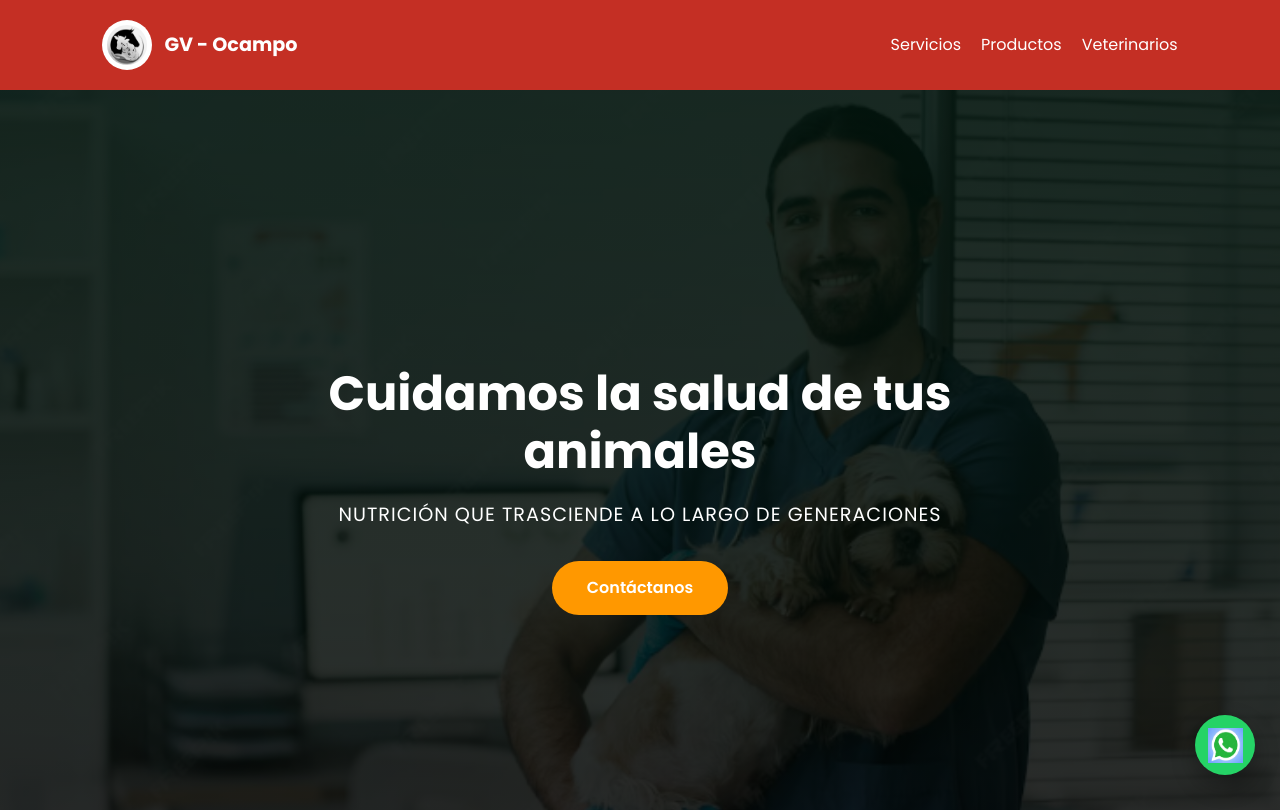
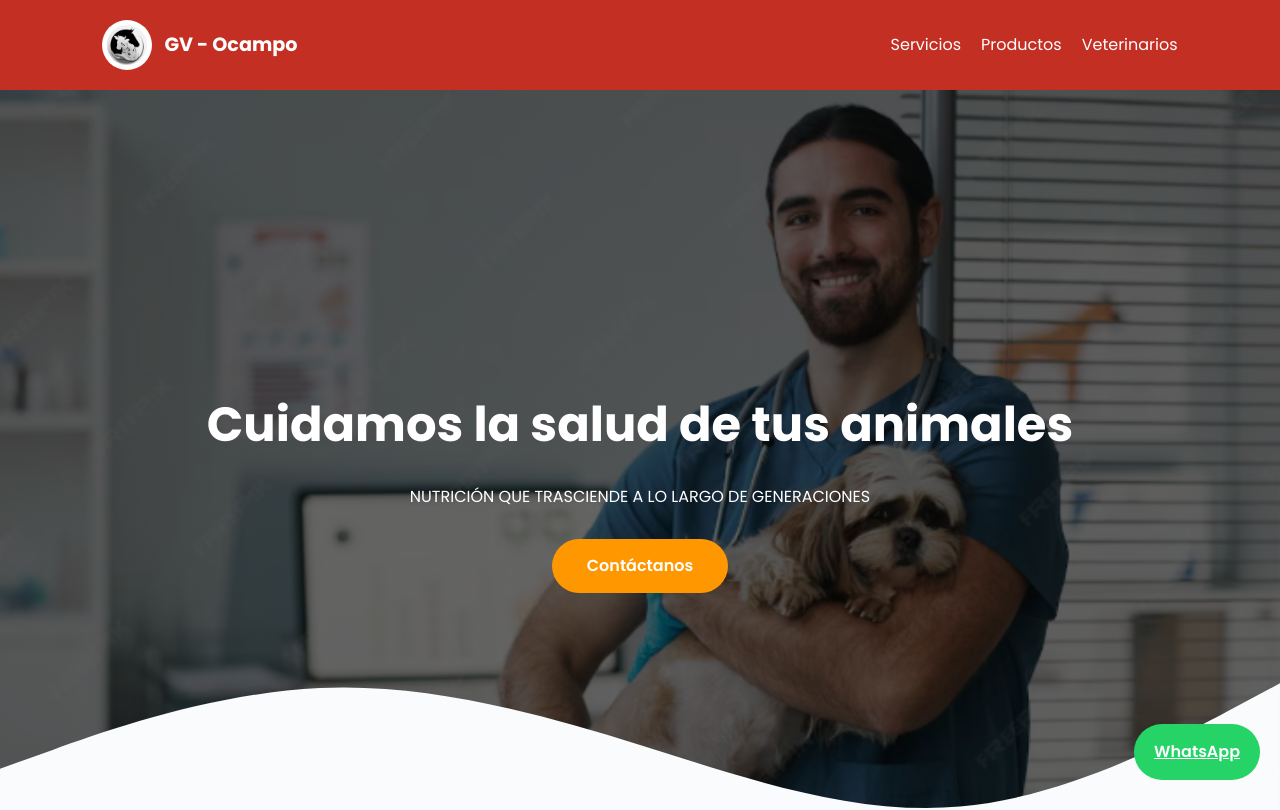
Before and after one commit to Projects-Gervacio/gv-ocampo, a plain HTML site: page index.html in a window 1280 px wide. Shown: the top 810 px of the page. Drawn offline with Linux system fonts and the light colour scheme.

Commit message:
Add files via upload

```diff
--- a/css/styles.css
+++ b/css/styles.css
@@ -48,84 +48,50 @@ body {
 .hero {
     position: relative;
     height: 100vh;
-    background: linear-gradient(
-        rgba(0, 70, 40, 0.65),
-        rgba(0, 0, 0, 0.6)
-    ),
-    url('../img/hero.png') center center/cover fixed no-repeat;
+    background: linear-gradient(rgba(0,0,0,0.6), rgba(0,0,0,0.6)),
+                url('../img/hero.png') center/cover fixed no-repeat;
     display: flex;
     align-items: center;
     justify-content: center;
     text-align: center;
     color: white;
-    overflow: hidden;
 }
 
-/* Contenido */
+.overlay {
+    position: absolute;
+    width: 100%;
+    height: 100%;
+}
+
 .hero-content {
     position: relative;
     z-index: 2;
-    max-width: 900px;
-    padding: 20px;
 }
 
 .hero h1 {
-    font-size: 3.5rem;
-    font-weight: 700;
+    font-size: 3rem;
     margin-bottom: 20px;
 }
 
 .hero p {
-    font-size: 1.3rem;
-    margin-bottom: 35px;
-    letter-spacing: 1px;
+    margin-bottom: 30px;
 }
 
-/* Botón */
 .hero-btn {
-    display: inline-block;
     background: #ff9800;
-    padding: 15px 40px;
+    padding: 14px 35px;
     border-radius: 30px;
+    color: white;
+    text-decoration: none;
     font-weight: 600;
-    text-decoration: none;
-    color: white;
-    transition: all 0.3s ease;
 }
 
-.hero-btn:hover {
-    background: #e68900;
-    transform: translateY(-5px);
-}
-
-/* Curva inferior */
 .hero-wave {
     position: absolute;
     bottom: 0;
     width: 100%;
-    line-height: 0;
 }
-
-.hero-wave svg {
-    display: block;
-    width: 100%;
-    height: 100px;
-}
-
-/* Capa oscura */
-.overlay {
-    position: absolute;
-    width: 100%;
-    height: 100%;
-    background: linear-gradient(
-        rgba(0, 0, 0, 0.65),
-        rgba(0, 0, 0, 0.55)
-    );
-    top: 0;
-    left: 0;
-}
-
-/* Contenido */
+/* Contenido
 .hero-content {
     position: relative;
     z-index: 2;
@@ -145,6 +111,7 @@ body {
     margin-bottom: 30px;
     letter-spacing: 1px;
 }
+    */
 
 /* Botón principal */
 .hero-btn {
@@ -383,27 +350,13 @@ footer {
    BOTÓN WHATSAPP
 ========================= */
 
-.whatsapp-float {
-    position: fixed;
-    bottom: 25px;
-    right: 25px;
-    width: 60px;
-    height: 60px;
-    background: #25D366;
-    border-radius: 50%;
-    display: flex;
-    align-items: center;
-    justify-content: center;
-    box-shadow: 0 10px 25px rgba(0,0,0,0.3);
-    z-index: 999;
-    transition: transform 0.3s ease;
+.whatsapp{
+    position:fixed;
+    bottom:20px;right:20px;
+    background:#25D366;
+    color:#fff;
+    padding:15px 20px;
+    border-radius:50px;
+    font-weight:600;
+    z-index:1000;
 }
-
-.whatsapp-float img {
-    width: 35px;
-    height: 35px;
-}
-
-.whatsapp-float:hover {
-    transform: scale(1.1);
-}
--- a/index.html
+++ b/index.html
@@ -175,13 +175,7 @@
 
     <script src="js/script.js"></script>
 
-        <!-- BOTÓN WHATSAPP -->
-    <a
-        href="https://wa.me/524471726567?text=Hola,%20quiero%20información%20sobre%20sus%20servicios%20veterinarios"
-        class="whatsapp-float"
-        target="_blank"
-        aria-label="WhatsApp">
-        <img src="img/whatsapp.png" alt="WhatsApp">
+    <a href="https://wa.me/524471726567?text=Hola,%20quiero%20información%20sobre%20sus%20servicios%20veterinarios" class="whatsapp" target="_blank">WhatsApp</a>
     </a>
 </body>
 </html>
```
